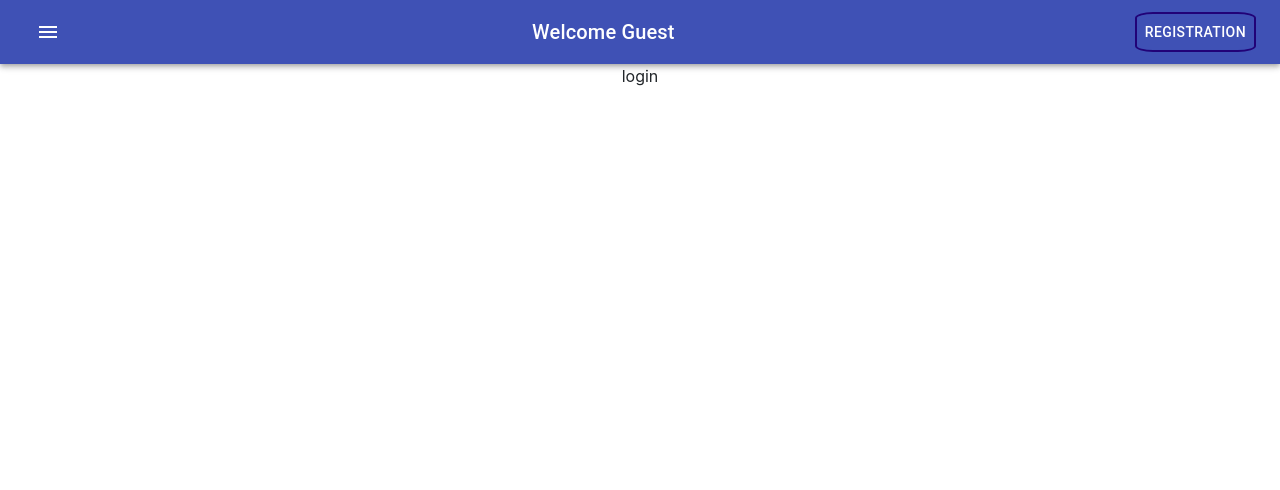
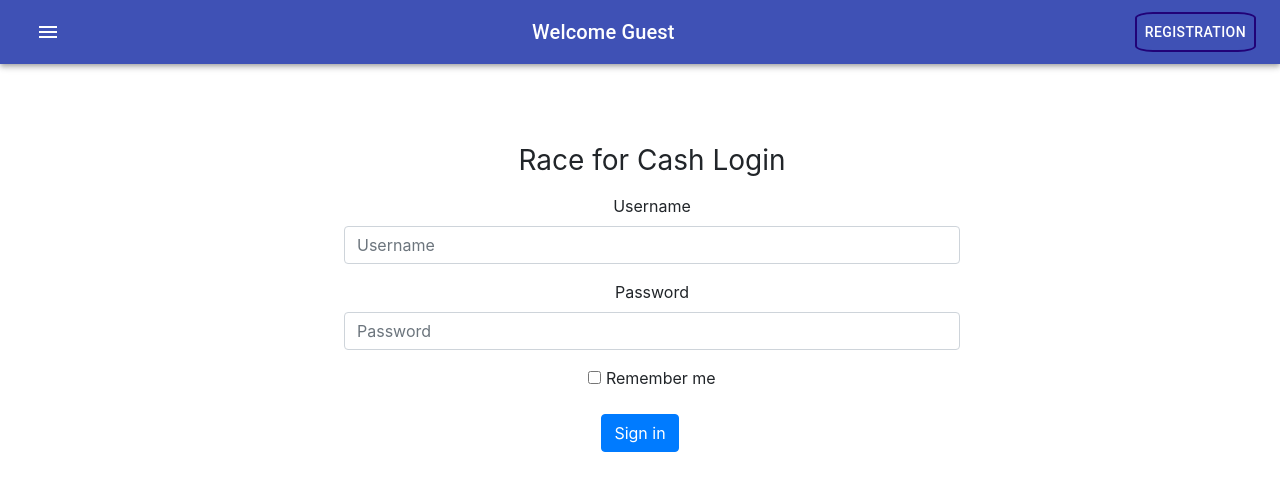
Before and after one commit to kRenelt/clientRaceForCash, a React (Create React App) app in the folder raceforcash/: page / in a window 1280 px wide. Shown: the top 490 px of the page. Built offline with nearby package versions, Linux system fonts and the light colour scheme.

Commit message:
Login.component Completed

```diff
--- /dev/null
+++ b/raceforcash/src/components/login/login.component.css
@@ -0,0 +1,11 @@
+html,
+body {
+  height: 100%;
+}
+
+form{
+  width: 50%;
+  margin-left: 20rem;
+  margin-top: 5rem;
+
+}
--- a/raceforcash/src/components/login/login.component.tsx
+++ b/raceforcash/src/components/login/login.component.tsx
@@ -1,9 +1,48 @@
-import React from 'react';
+import React, { useState, useEffect } from 'react';
+import './login.component.css';
+import { Container } from '@material-ui/core';
+import { Form, Button } from 'react-bootstrap';
 
 export const LoginComponent: React.FC = () => {
+
+    const [inputUsername, setInputUsername] = useState('');
+    const [inputPassword, setInputPassword] = useState('');
+
+    useEffect(() => {
+        }, []);
+
+        const loginCredentials = () => {
+            const payload = {
+                username: inputUsername,
+                password: inputPassword
+            };
+        }
+
     return(
-        <div className='login-main'>
-            login
-        </div>
+        <Container>
+        <Form className="form-login">
+
+          <h1 className="h3 mb-3 font-weight-normal">Race for Cash Login</h1>
+
+        <Form.Group>
+            <Form.Label>Username</Form.Label>
+            <Form.Control value={inputUsername} onChange={(e) => setInputUsername(e.target.value)} placeholder="Username"/>
+        </Form.Group>
+
+        <Form.Group>
+            <Form.Label>Password</Form.Label>
+            <Form.Control value={inputPassword} onChange={(e) => setInputPassword(e.target.value)} placeholder="Password" required />
+        </Form.Group>
+
+          <Form.Group className="checkbox mb-3">
+            <Form.Label>
+            <input type="checkbox" value="remember-me" /> Remember me
+            </Form.Label>
+          </Form.Group>
+
+        </Form>
+        <Button type="submit" onClick={() => loginCredentials()}>Sign in</Button>
+
+  </Container>
     );
 }
```
